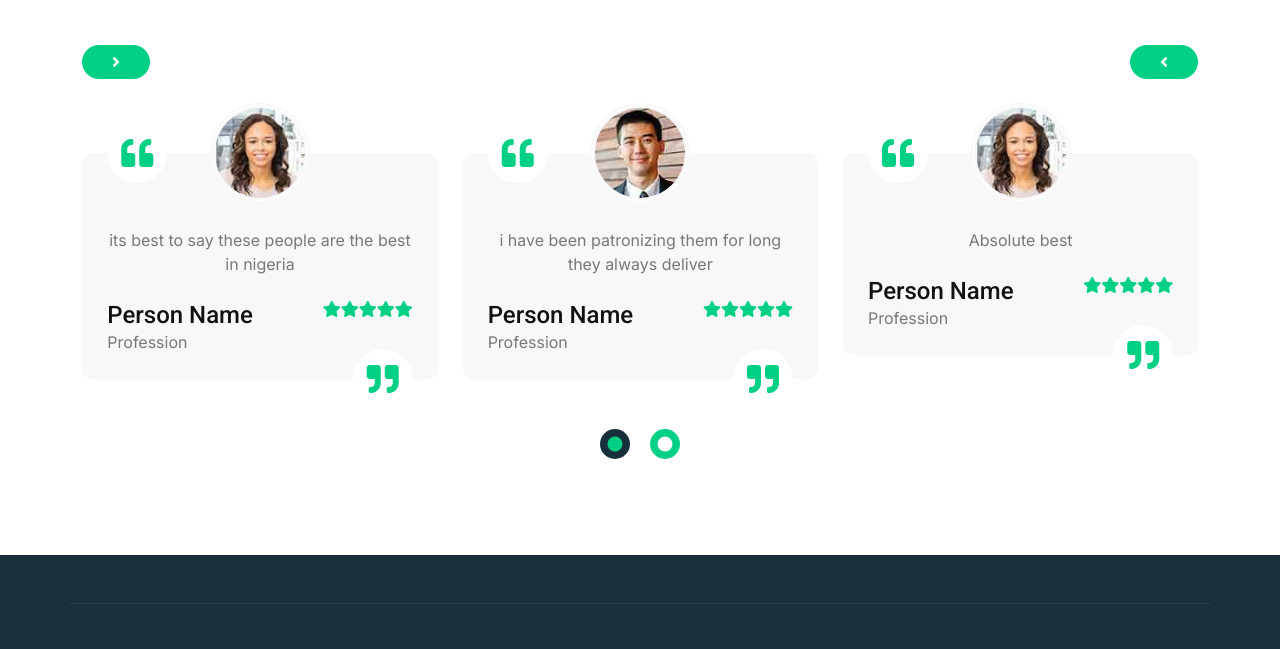
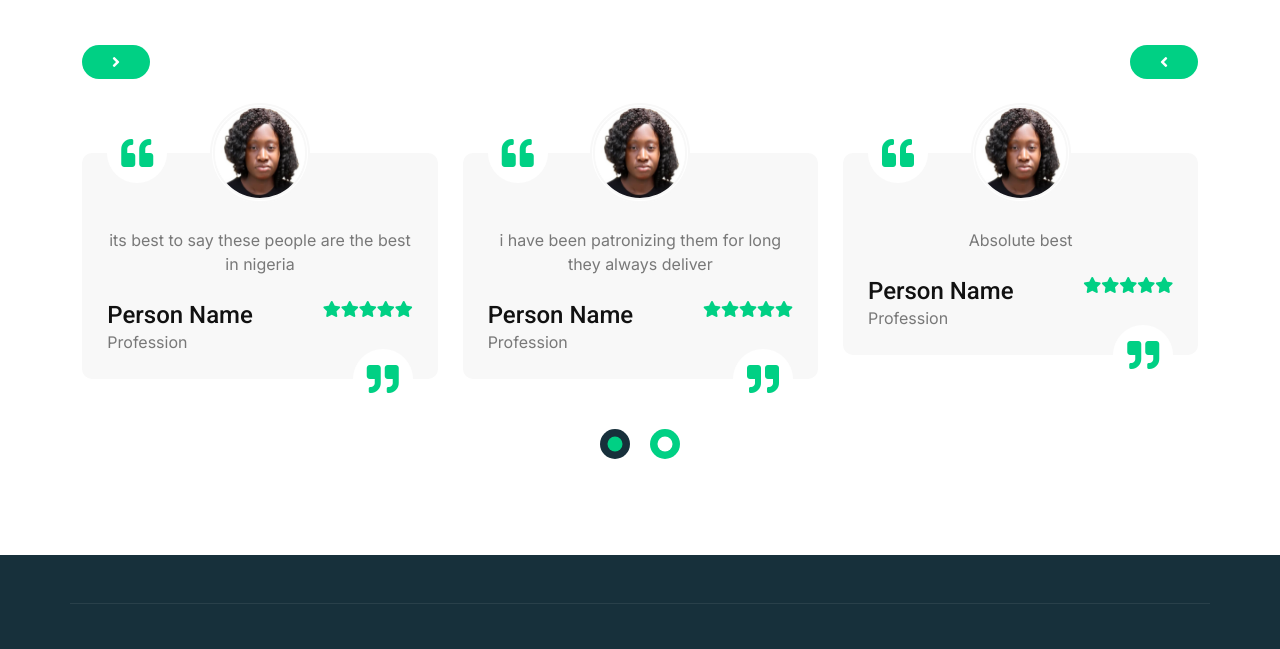
Before and after one commit to tavonlexdagbue/Mantyz-World, a website: page public/index.html in a window 1280 px wide. Shown: the part 4977-5626 px from the top of the page. Drawn offline with nearby package versions, Linux system fonts and the light colour scheme.

Commit message:
Fix structure for Vercel

```diff
--- a/public/index.html
+++ b/public/index.html
@@ -420,7 +420,7 @@
                             <i class="fas fa-quote-left fa-2x"></i>
                         </div>
                         <div class="testimonial-img">
-                            <img src="/img/testimonial-2.jpg" class="img-fluid" alt="Image">
+                            <img src="/img/testimonial-1.jpg" class="img-fluid" alt="Image">
                         </div>
                         <div class="testimonial-text">
                             <p class="mb-0">its best to say these people are  the best in nigeria </p>
@@ -447,7 +447,7 @@
                             <i class="fas fa-quote-left fa-2x"></i>
                         </div>
                         <div class="testimonial-img">
-                            <img src="/img/testimonial-3.jpg" class="img-fluid" alt="Image">
+                            <img src="/img/testimonial-1.jpg" class="img-fluid" alt="Image">
                         </div>
                         <div class="testimonial-text">
                             <p class="mb-0">i have been patronizing them for long they always deliver  </p>
@@ -474,7 +474,7 @@
                             <i class="fas fa-quote-left fa-2x"></i>
                         </div>
                         <div class="testimonial-img">
-                            <img src="/img/testimonial-2.jpg" class="img-fluid" alt="Image">
+                            <img src="/img/testimonial-1.jpg" class="img-fluid" alt="Image">
                         </div>
                         <div class="testimonial-text">
                             <p class="mb-0">Absolute best </p>
```
